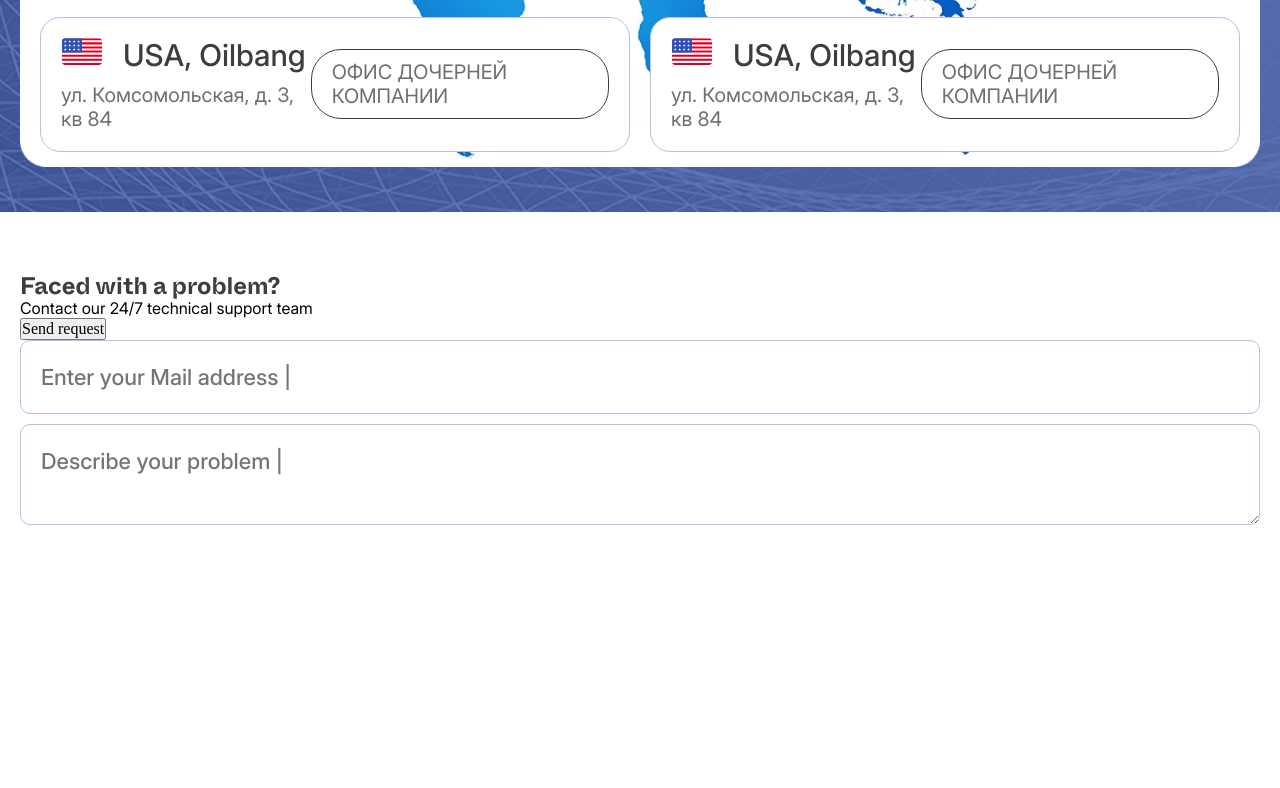
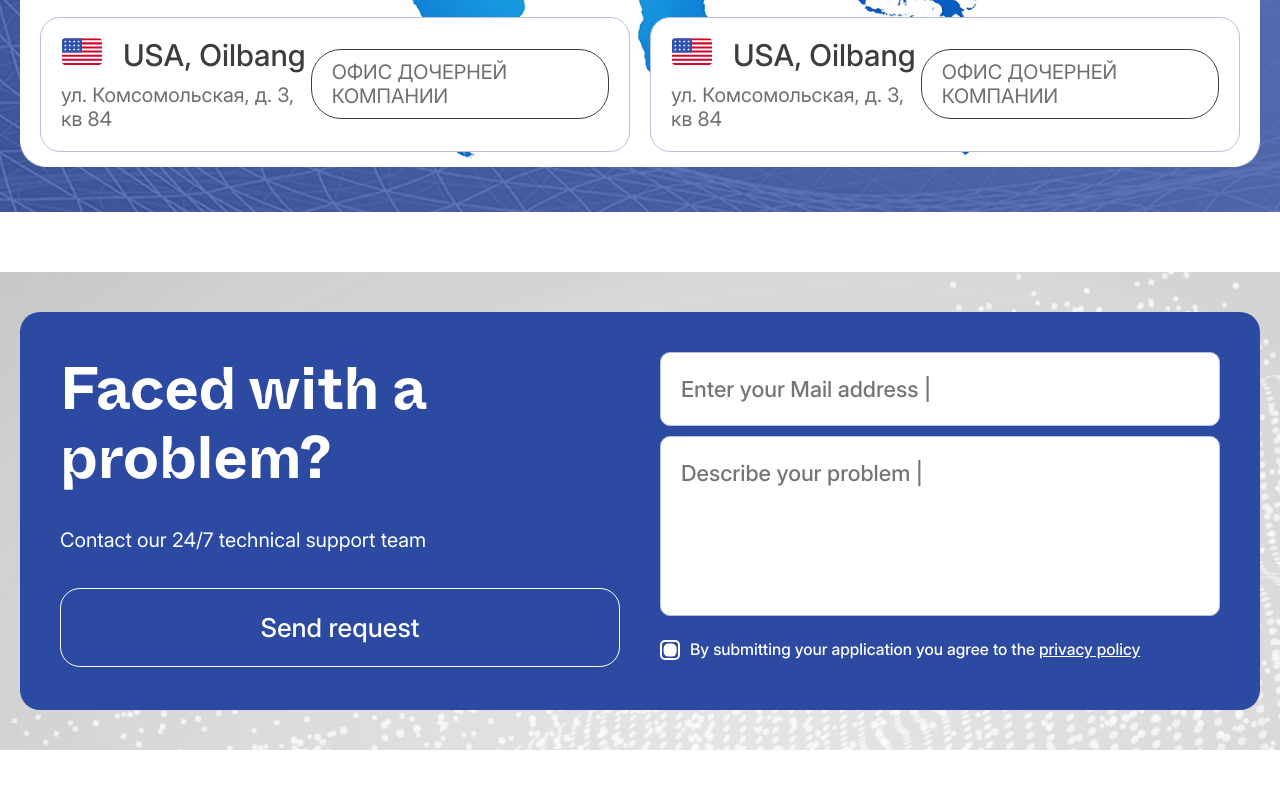
Before and after one commit to Ichigo-Meow/investolazlo_new, a plain HTML site: page index.html in a window 1280 px wide. Shown: the part 6368-7156 px from the top of the page. Before the commit the page ends 6947 px from the top, so only its background shows below. Drawn offline with Linux system fonts and the light colour scheme; a web font is replaced by a local one.

Commit message:
problem block

```diff
--- a/assets/css/components/problem.css
+++ b/assets/css/components/problem.css
@@ -0,0 +1,56 @@
+.problem {
+    margin: 60px 0;
+    padding: 40px 0;
+    background: url(../../img/problem/bg.png) no-repeat center center / cover;
+}
+.problem__container {
+    max-width: 1474px;
+}
+.problem__content {
+    display: flex;
+    justify-content: space-between;
+    background-color: var(--color-primary);
+    padding: 40px;
+    border-radius: 20px;
+    gap: 40px;
+    align-items: center;
+}
+.problem__info {
+    flex: 1;
+}
+.problem__title {
+    font-size: 60px;
+    font-weight: 700;
+    color: var(--color-white);
+}
+.problem__subtitle {
+    margin-top: 30px;
+    font-size: 20px;
+    line-height: 36px;
+    color: var(--color-white);
+    font-family: var(--font-inter);
+}
+.problem__btn {
+    margin-top: 30px;
+    padding: 10px 20px;
+    border-radius: 20px;
+    border: 1px solid var(--color-white);
+    color: var(--color-white);
+    background-color: transparent;
+    width: 100%;
+    height: 79px;
+    font-size: 26px;
+    font-weight: 500;
+    font-family: var(--font-inter);
+    color: var(--color-white);
+    text-decoration: none;
+    transition: all 0.3s ease;
+}
+.problem__btn:hover {
+    background-color: var(--color-white);
+    color: var(--color-primary);
+}
+.contact__textarea {
+    height: 180px;
+    resize: none;
+}
--- a/index.html
+++ b/index.html
@@ -713,7 +713,7 @@
                             <input type="mail" placeholder="Enter your Mail address |" class="contact__input">
                         </div>
                         <div class="contact__input-wrapper">
-                            <textarea name="problem" id="problem" placeholder="Describe your problem | " class="contact__input"></textarea>
+                            <textarea name="problem" id="problem" placeholder="Describe your problem | " class="contact__input contact__textarea"></textarea>
                         </div>
                         <div class="contact__form-checkbox">
                             <input type="checkbox" class="contact__form-checkbox-input" id="contact__form-checkbox-input">
```
Also changed, not shown: assets/img/problem/bg.png (added).
